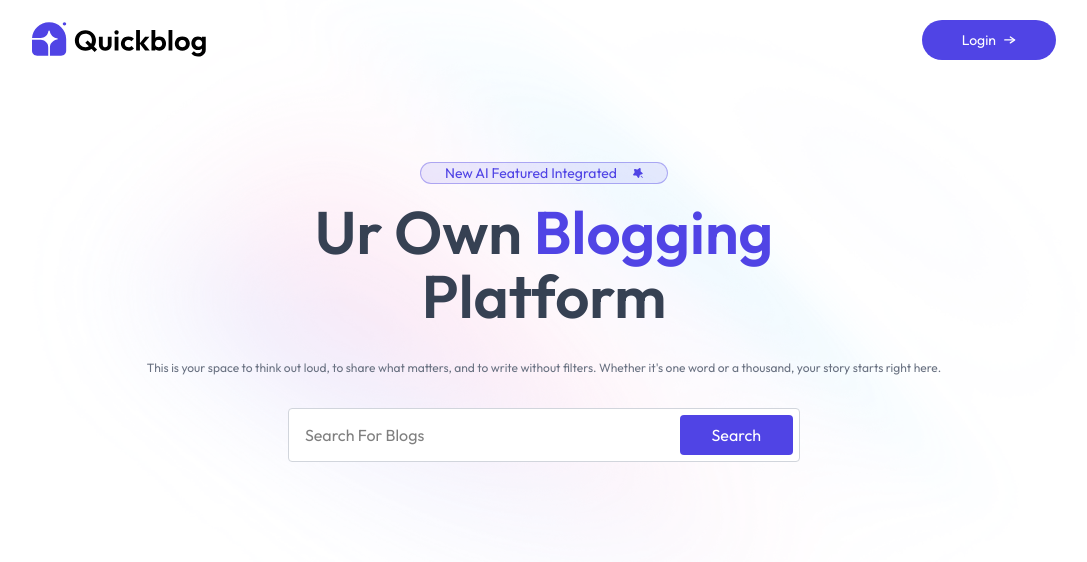
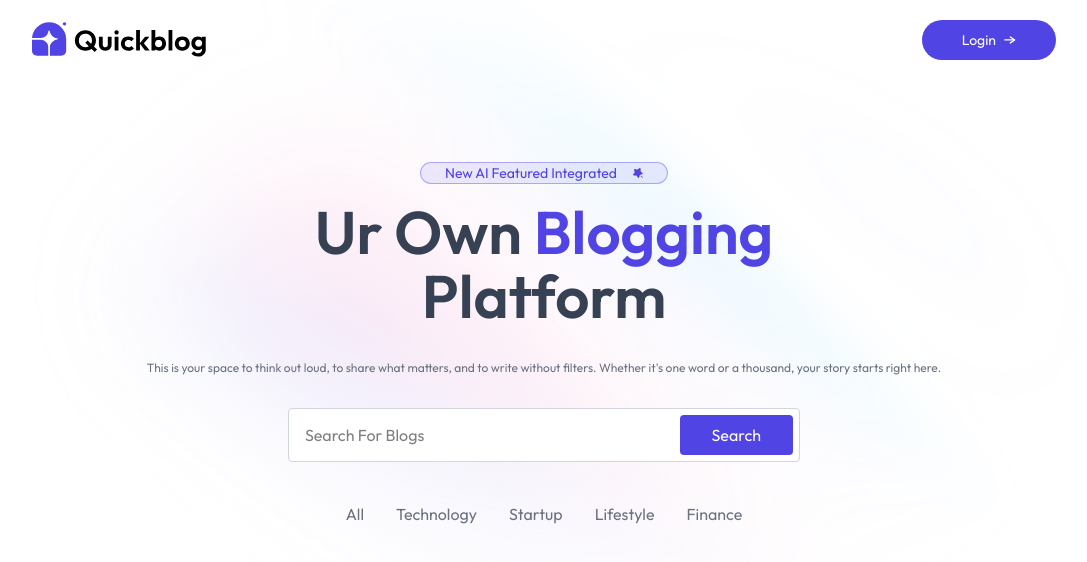
Before and after one commit to dilmithp/ai-powerd-blog, a React (Vite) app: page / in a window 1280 px wide. Shown: the top 562 px of the page, without its empty margins (96-1183 px from the left). Built offline with nearby package versions, Linux system fonts and the light colour scheme.

Commit message:
index till search

```diff
--- a/src/components/Bloglist.jsx
+++ b/src/components/Bloglist.jsx
@@ -0,0 +1,27 @@
+import React, {useState} from 'react'
+import {blogCategories} from "../assets/assets.js";
+
+const Bloglist = () => {
+    const [menu, setMenu] = useState('all');
+    return (
+        <div>
+            <div className={'flex justify-center gap-4 sm:gap-8 my-10 relative'}>
+                {blogCategories.map((item)=>(
+                    <div key={item} className={'relative'}>
+                        <button onClick={() => setMenu(item)}
+                            className={`cursor-pointer text-gray-500 ${menu === item && 'text-white px-4 pt-0.5'}`}>
+                            {item}
+                            {
+                                menu === item && (<div className={'absolute left-0 right-0 top-0 h-7 -z-1 bg-primary rounded-full'}></div>)
+                            }
+
+                        </button>
+                    </div>
+                ))}
+            </div>
+            <div>
+            </div>
+        </div>
+    )
+}
+export default Bloglist
--- a/src/pages/Home.jsx
+++ b/src/pages/Home.jsx
@@ -1,12 +1,14 @@
 import React from 'react'
 import Navbar from "../components/Navbar.jsx";
 import Header from "../components/Header.jsx";
+import Bloglist from "../components/Bloglist.jsx";
 
 const Home = () => {
     return (
         <>
             <Navbar/>
             <Header/>
+            <Bloglist/>
         </>
     )
 }
```
